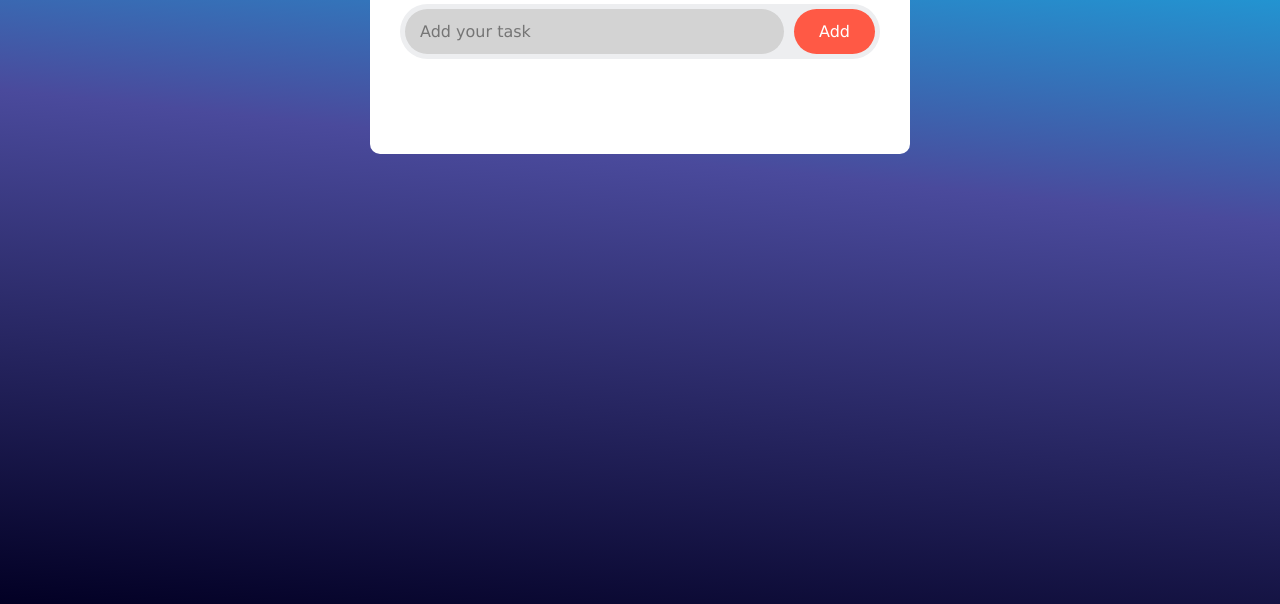
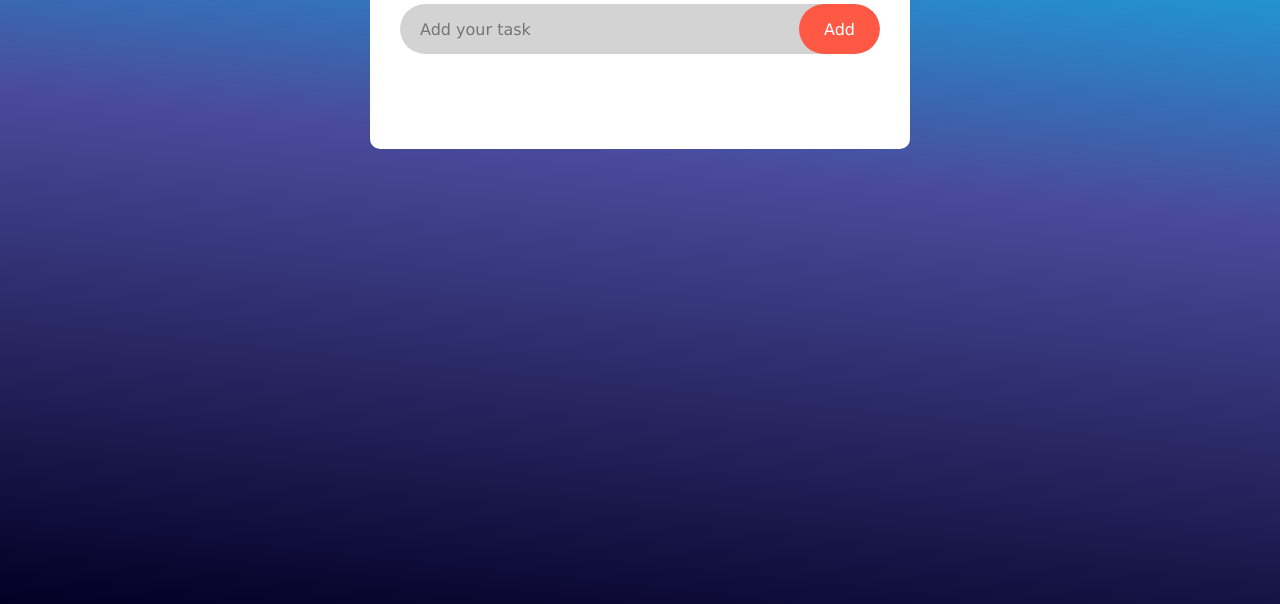
Before and after one commit to jagannathsaha04/to-do-list-app, a plain HTML site: page index.html in a window 1280 px wide. Shown: the part 196-800 px from the top of the page. Drawn offline with Linux system fonts and the light colour scheme.

Commit message:
merged button & box

```diff
--- a/style.css
+++ b/style.css
@@ -34,38 +34,41 @@
 }
 
 .row {
+    position: relative;
     display: flex;
     align-items: center;
     background: #edeef0;
     border-radius: 30px;
-    padding: 5px;
     margin-bottom: 25px;
-    gap: 10px;
+    overflow: hidden;
 }
-
 
 input {
     flex: 1;
     border: none;
     outline: none;
     background: lightgray;
-    padding: 12px 15px;
+    padding: 12px 20px;
     font-size: 16px;
-    border-radius: 30px;
-    height: 45px;
+    height: 50px;
+    border-top-left-radius: 30px;
+    border-bottom-left-radius: 30px;
+    border-right: none;
 }
 
-
 button {
+    position: absolute;
+    right: 0;
+    top: 0;
+    height: 50px;
     border: none;
     outline: none;
-    padding: 12px 25px;
+    padding: 0 25px;
     background: #ff5945;
     color: #fff;
     font-size: 16px;
     cursor: pointer;
     border-radius: 30px;
-    height: 45px;
 }
 
 
```
